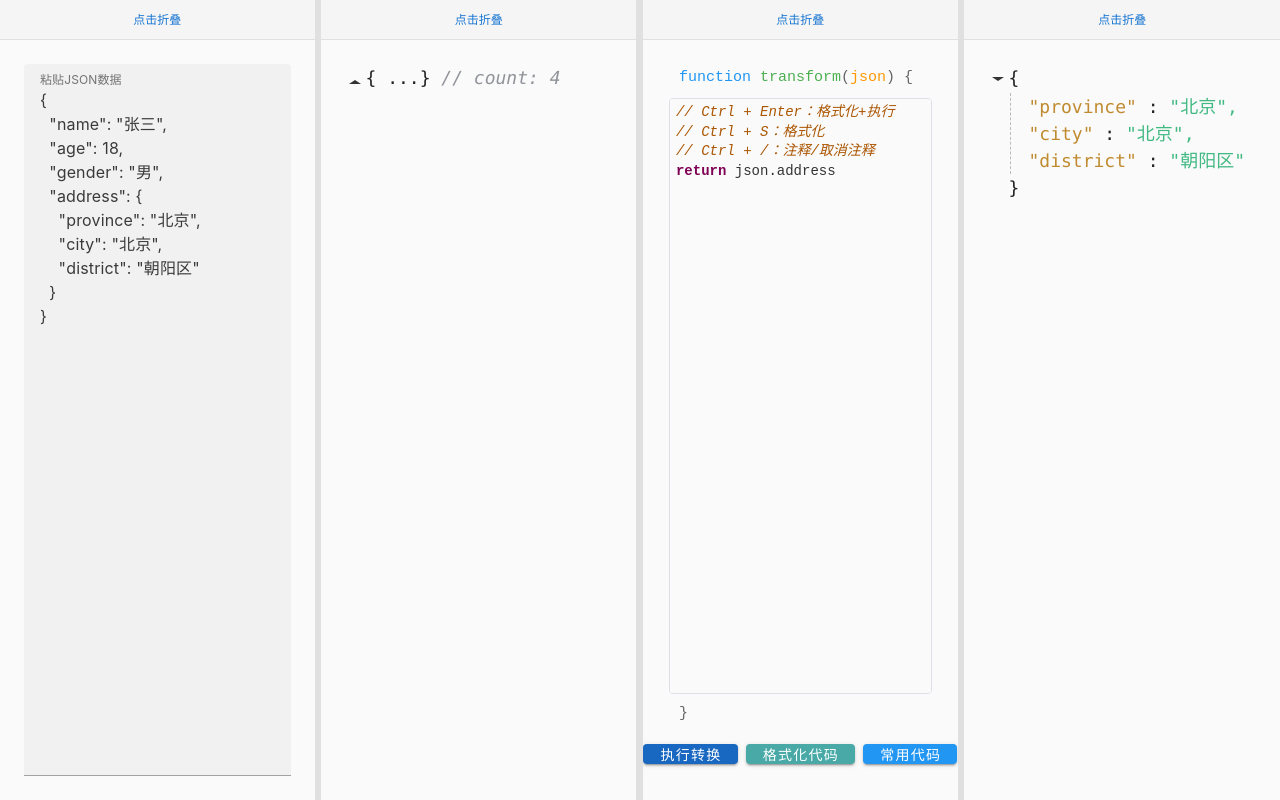
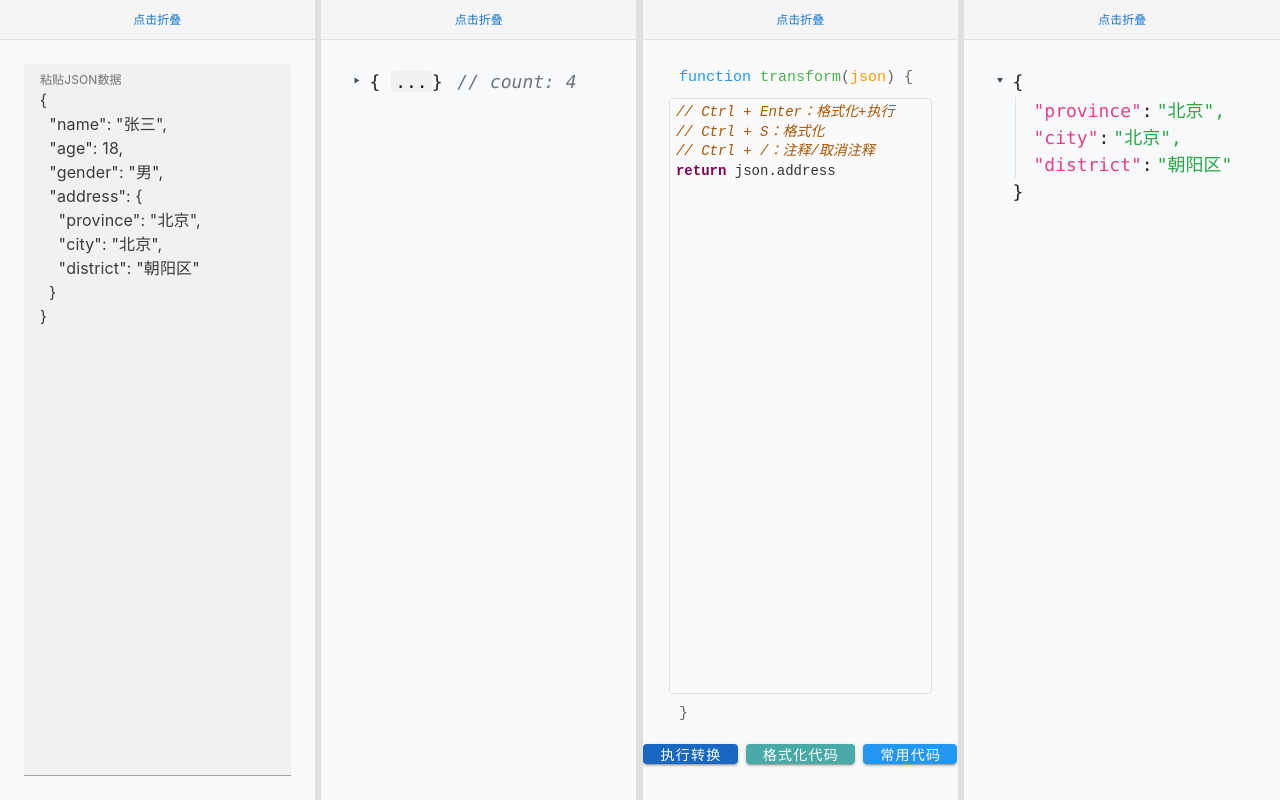
Before and after one commit to Sisyphean-a/jsonToJs, a Vue app: page / in a window 1280 px wide. Both pictures are taken after a click on the element 355 px from the left and 78 px from the top of the page. Built offline with nearby package versions, Linux system fonts and the light colour scheme.

Commit message:
优化jsonView样式与功能、变更弹窗按钮位置

```diff
--- a/src/components/CommonCodeDialog.vue
+++ b/src/components/CommonCodeDialog.vue
@@ -17,6 +17,7 @@
             <v-expansion-panel-text>
               <div class="code-container">
                 <pre><code class="language-javascript" v-html="highlightedCodes[index]"></code></pre>
+                <div class="btn-container">
                   <v-btn
                     color="primary"
                     variant="text"
@@ -25,6 +26,7 @@
                   >
                     使用此代码
                   </v-btn>
+                </div>
               </div>
             </v-expansion-panel-text>
           </v-expansion-panel>
@@ -85,6 +87,12 @@ const selectCode = (code) => {
   margin: 8px 0;
 }
 
+.btn-container {
+  display: flex;
+  justify-content: center;
+  margin-top: 8px;
+}
+
 pre {
   background-color: #f6f8fa;
   padding: 16px;
--- a/src/components/JsonView.vue
+++ b/src/components/JsonView.vue
@@ -1,12 +1,12 @@
 <template>
-  <div class="bgView">
+  <div class="json-container">
     <div
       :class="['json-view', length ? 'closeable' : '']"
       :style="'font-size:' + fontSize + 'px'"
     >
       <span
         @click="toggleClose"
-        :class="['angle', innerclosed ? 'closed' : '']"
+        :class="['toggle-icon', innerclosed ? 'closed' : '']"
         v-if="length"
       ></span>
       <div class="content-wrap">
@@ -18,7 +18,13 @@
           >
           <span v-if="length">
             {{ prefix }}
-            {{ innerclosed ? '...' + subfix : '' }}
+            <span
+              v-if="innerclosed"
+              class="collapsed-content"
+              @click="toggleClose"
+              >...</span
+            >
+            <span v-if="innerclosed">{{ subfix }}</span>
             <span class="json-note">
               {{ innerclosed ? ' // count: ' + length : '' }}
             </span>
@@ -39,6 +45,7 @@
               :json="item.value"
               :jsonKey="item.key"
               :isLast="index === items.length - 1"
+              :fontSize="fontSize"
             ></json-view>
             <p
               class="json-item"
@@ -47,7 +54,7 @@
               <span class="json-key">
                 {{ isArray ? '' : '"' + item.key + '"' }}
               </span>
-              :
+              <span v-if="!isArray || item.key">:</span>
               <span class="json-value">
                 {{ item.value + (index === items.length - 1 ? '' : ',') }}
               </span>
@@ -155,10 +162,10 @@ const items = computed(() => {
 </script>
 
 <style lang="scss" scoped>
-.bgView {
-  background-color: #fafafa;
-  padding: 8px;
-  border-radius: 4px;
+.json-container {
+  background-color: #f8f9fa;
+  padding: 12px;
+  border-radius: 6px;
 }
 
 .json-view {
@@ -169,44 +176,65 @@ const items = computed(() => {
   white-space: nowrap;
   padding-left: 20px;
   box-sizing: border-box;
-  font-family: 'Monaco', 'Menlo', 'Consolas', monospace;
+  font-family: 'Monaco', 'Menlo', 'Consolas', 'SF Mono', monospace;
+  line-height: 1.5;
 
   .json-note {
-    color: #909399;
+    color: #6c757d;
     font-style: italic;
+    margin-left: 4px;
   }
 
   .json-key {
-    color: #c08b30;
+    color: #e83e8c;
     font-weight: 500;
   }
 
   .json-value {
-    color: #42b983;
+    color: #28a745;
+    font-weight: 400;
+  }
+
+  .collapsed-content {
+    cursor: pointer;
+    background-color: rgba(0, 0, 0, 0.03);
+    padding: 0 4px;
+    border-radius: 3px;
+    transition: background-color 0.2s ease;
+
+    &:hover {
+      background-color: rgba(0, 0, 0, 0.08);
+    }
   }
 
   .json-item {
     margin: 0;
     padding-left: 20px;
     line-height: 1.5;
+    min-height: 22px;
+
+    .json-key + span {
+      margin: 0 4px 0 0;
+    }
   }
 
   .first-line {
     padding: 0;
     margin: 0;
     line-height: 1.6;
+    min-height: 24px;
   }
 
   .json-body {
     position: relative;
     padding: 0;
-    margin: 0;
+    margin: 0 0 0 1px;
 
     .body-line {
       position: absolute;
       height: 100%;
       width: 0;
-      border-left: dashed 1px #bbb;
+      border-left: 1px solid #dee2e6;
       top: 0;
       left: 2px;
     }
@@ -215,40 +243,40 @@ const items = computed(() => {
   .last-line {
     padding: 0;
     margin: 0;
+    min-height: 22px;
   }
 
-  .angle {
+  .toggle-icon {
     position: absolute;
-    display: block;
+    display: flex;
+    justify-content: center;
+    align-items: center;
     cursor: pointer;
-    float: left;
-    width: 20px;
+    width: 16px;
+    height: 16px;
     text-align: center;
     left: 0;
-    transition: transform 0.2s ease;
+    top: 4px;
+    border-radius: 3px;
+    transition: all 0.2s ease;
 
-    &::after {
+    &:hover {
+      background-color: rgba(0, 0, 0, 0.05);
+    }
+
+    &::before {
       content: '';
-      display: inline-block;
+      display: block;
       width: 0;
       height: 0;
-      vertical-align: middle;
-      border-top: solid 4px #333;
-      border-left: solid 6px transparent;
-      border-right: solid 6px transparent;
+      border-style: solid;
+      border-width: 5px 3px 0 3px;
+      border-color: #495057 transparent transparent transparent;
       transition: transform 0.2s ease;
     }
 
-    &.closed::after {
+    &.closed::before {
       transform: rotate(-90deg);
-      border-left: solid 4px #333;
-      border-top: solid 6px transparent;
-      border-bottom: solid 6px transparent;
-    }
-
-    &:hover::after {
-      border-top-color: #42b983;
-      border-left-color: #42b983;
     }
   }
 }
```
Lines whose indentation alone changed are shown as unchanged.
